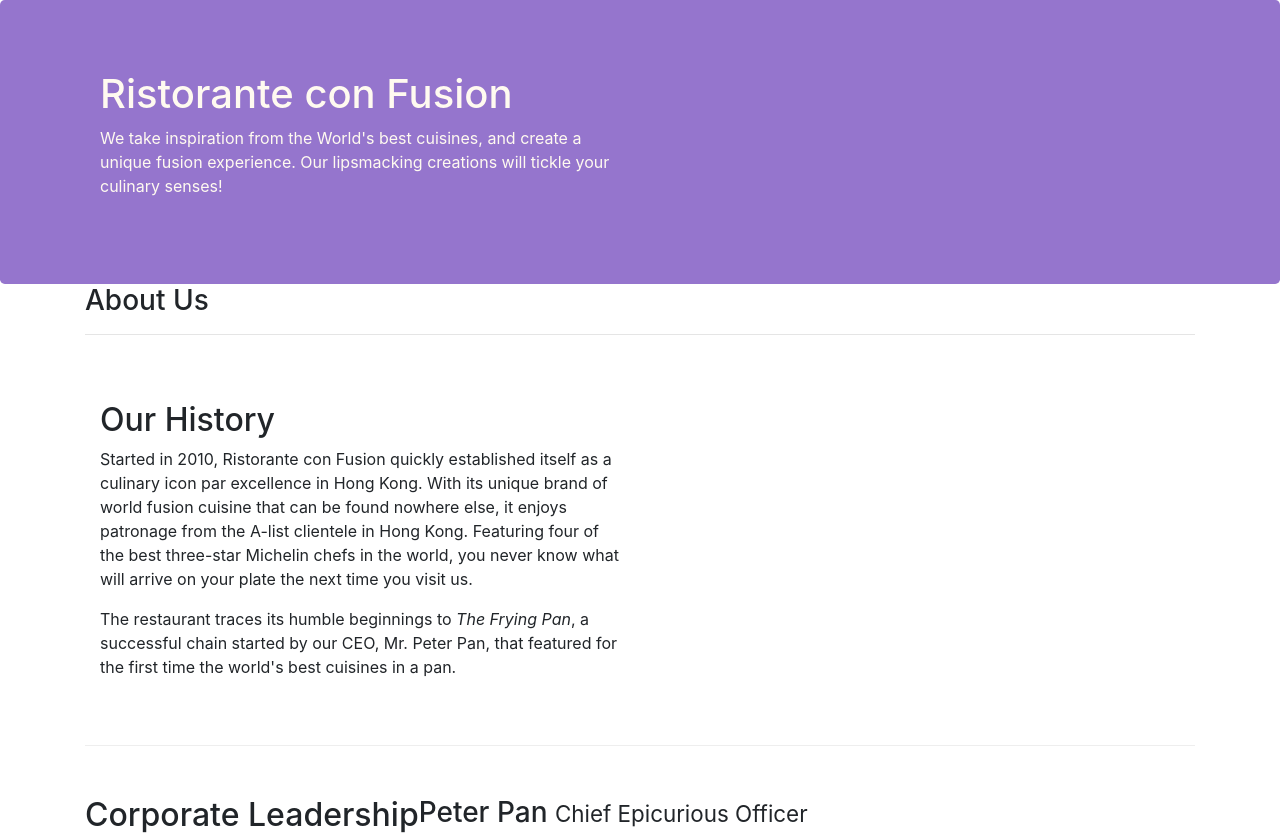
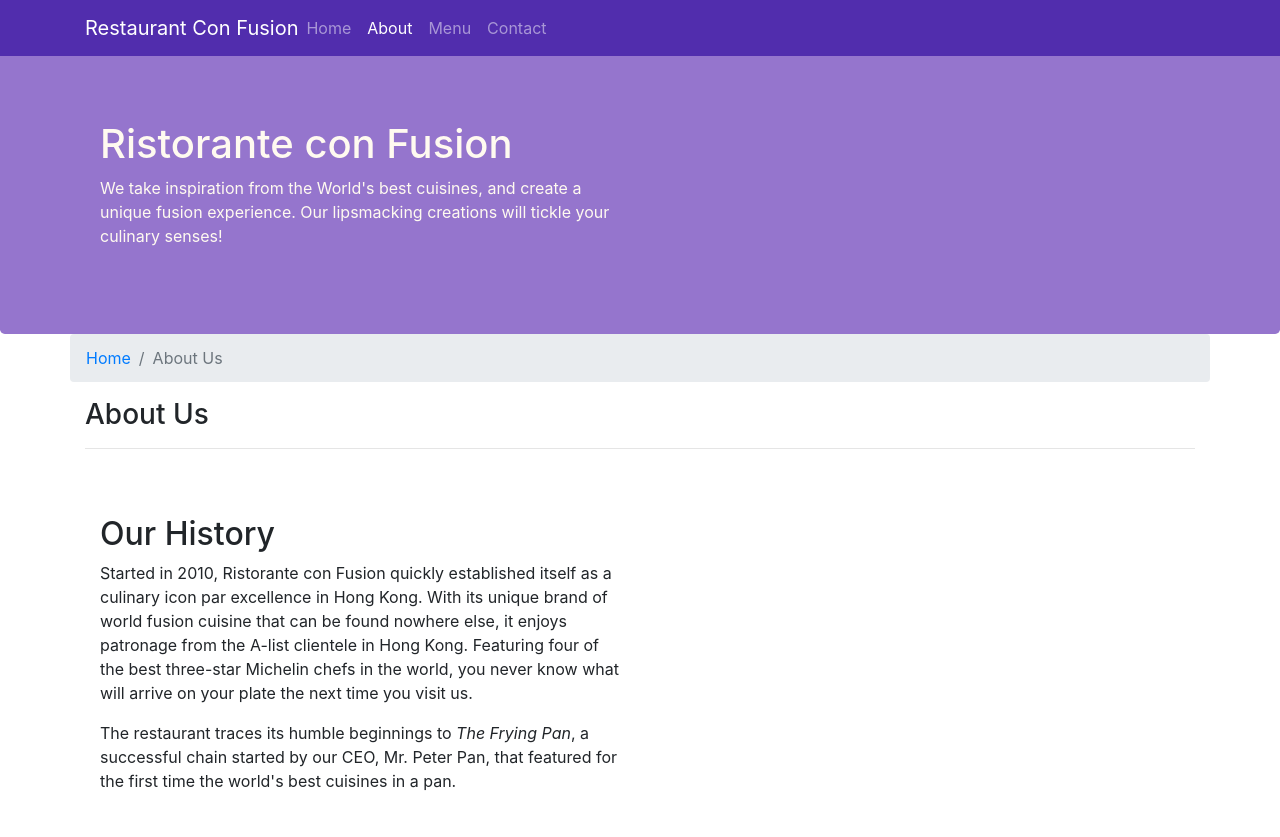
Before and after one commit to pgyschuk/confusion, a website: page aboutus.html in a window 1280 px wide. Shown: the top 837 px of the page. Drawn offline with nearby package versions, Linux system fonts and the light colour scheme.

Commit message:
Bootstrap Nav Bar

```diff
--- a/aboutus.html
+++ b/aboutus.html
@@ -12,7 +12,22 @@
 </head>
 
 <body>
-
+    <nav class="navbar navbar-dark navbar-expand-sm fixed-top">
+        <div class="container">
+            <button class="navbar-toggler" type="button" data-toggle="collapse" data-target="#Navbar">
+                <span class="navbar-toggler-icon"></span>
+            </button>
+            <a class="navbar-brand mr-auto" href="#">Restaurant Con Fusion</a>
+            <div class="collapse navbar-collapse" id="Navbar">
+                <ul class="navbar-nav mr-auto">
+                    <li class="nav-item"><a class="nav-link" href="./index.html">Home</a></li>
+                    <li class="nav-item active"><a class="nav-link" href="./aboutus.html">About</a></li>
+                    <li class="nav-item"><a class="nav-link" href="#">Menu</a></li>
+                    <li class="nav-item"><a class="nav-link" href="#">Contact</a></li>
+                </ul>
+            </div>
+        </div>
+    </nav>
     <header class="jumbotron">
         <div class="container">
             <div class="row row-header">
@@ -28,9 +43,15 @@
 
     <div class="container">
         <div>
-            <div>
-                <h3>About Us</h3>
-                <hr>
+            <div class="row">
+                <ol class="col-12 breadcrumb">
+                    <li class="breadcrumb-item"><a href="index.html">Home</a></li>
+                    <li class="breadcrumb-item active"><a>About Us</a></li>
+                </ol>
+                <div class="col-12">
+                    <h3>About Us</h3>
+                    <hr>
+                </div>
             </div>
         </div>
 
@@ -66,7 +87,7 @@
                 <div class="col-4 offset-1 col-sm-2">
                     <h5>Links</h5>
                     <ul class="list-unstyled">
-                        <li><a href="#">Home</a></li>
+                        <li><a href="./index.html">Home</a></li>
                         <li><a href="#">About</a></li>
                         <li><a href="#">Menu</a></li>
                         <li><a href="#">Contact</a></li>
--- a/css/styles.css
+++ b/css/styles.css
@@ -28,3 +28,12 @@ address {
     margin: 0px;
     color: #0f0f0f;
 }
+
+body {
+    padding: 50px 0px 0px 0px;
+    z-index: 0;
+}
+
+.navbar-dark {
+    background-color: #512DAD;
+}
```
Also changed, not shown: index.html (+18 -3 lines).
